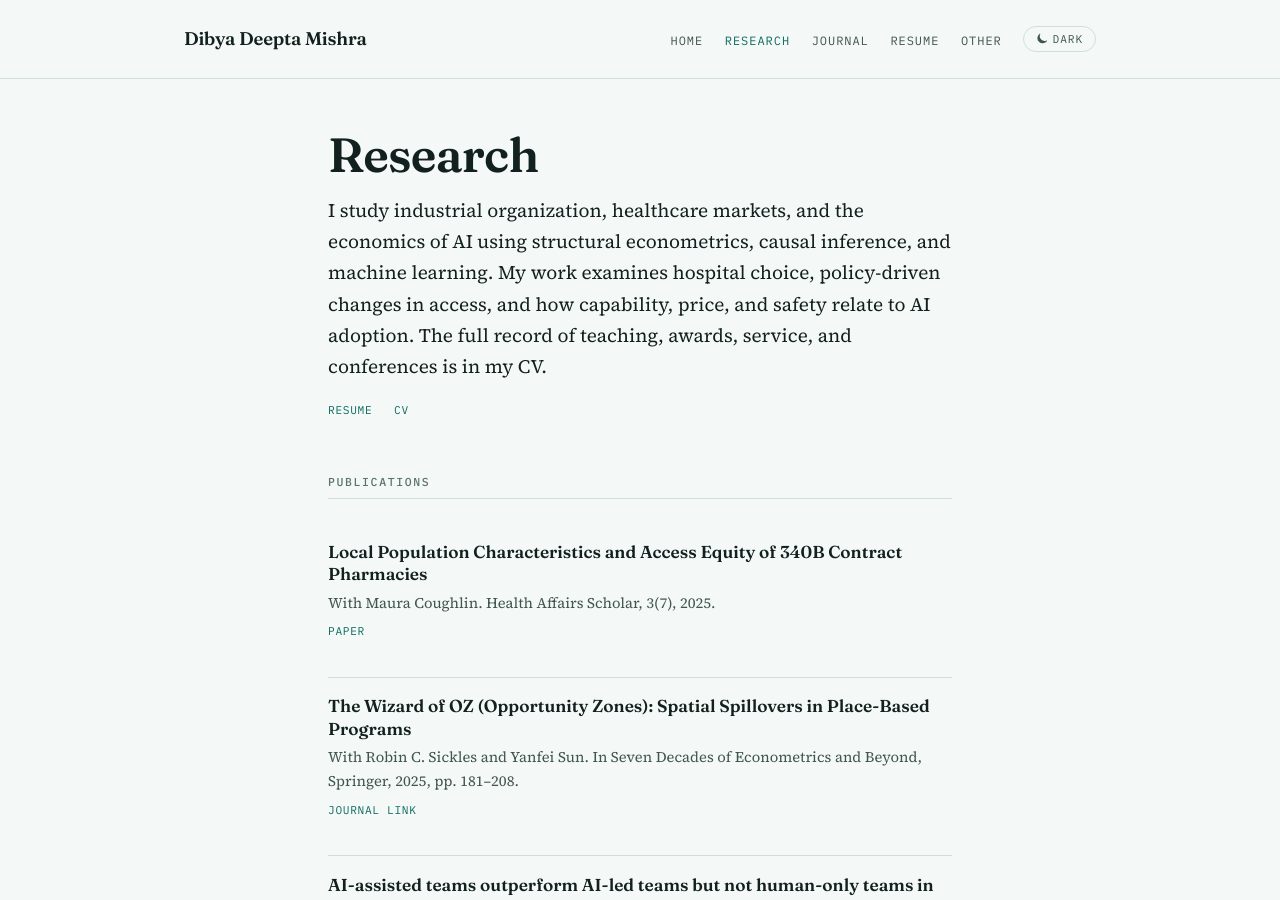
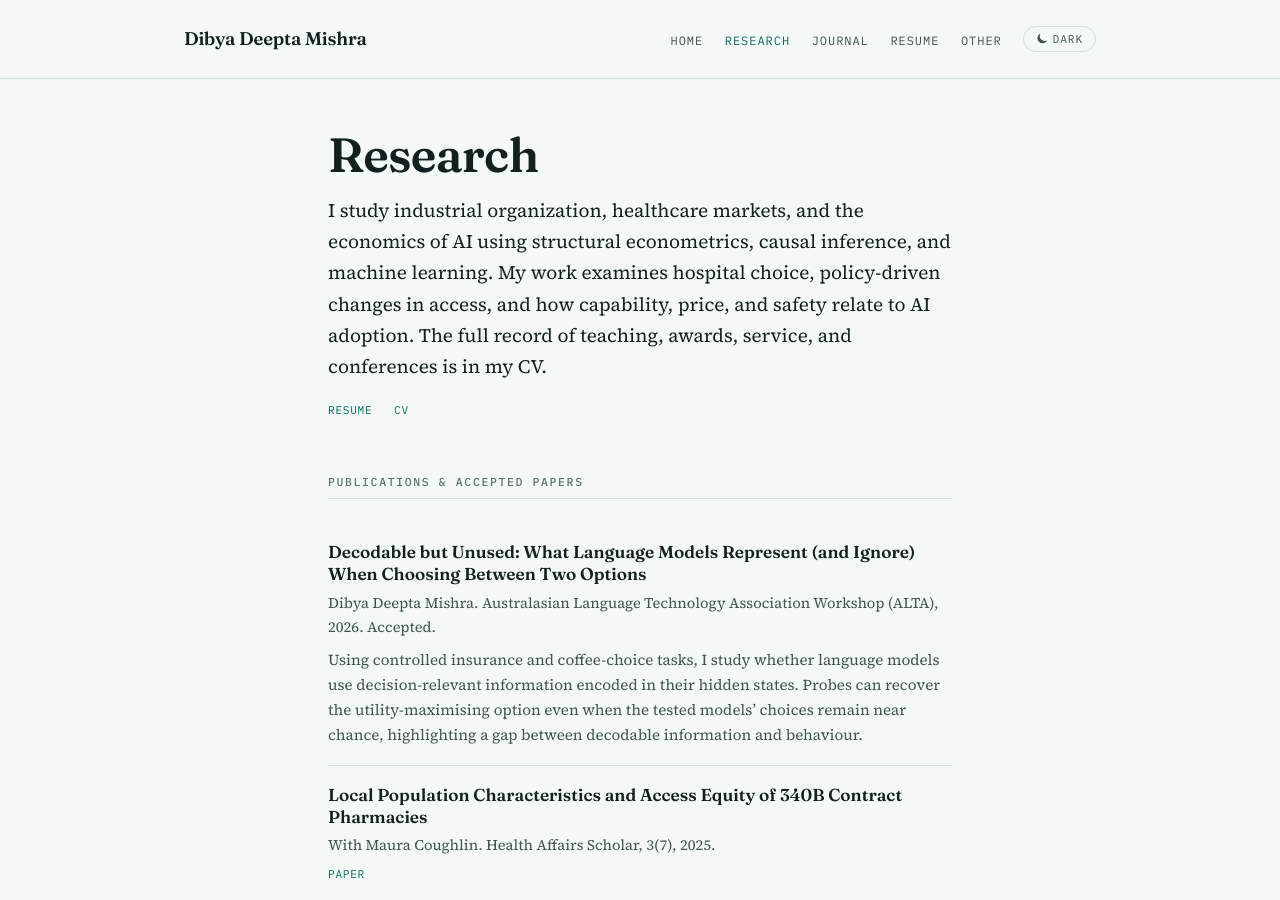
Before and after one commit to mishrad/mishrad.github.io, a Jekyll site: the page built from research.md, in a window 1280 px wide and 900 px high. Built offline with Jekyll 4.4.1, drawn with Linux system fonts in a browser that asks for light colours; some of the changed text lies outside the part shown.

Commit message:
updating website alta paper

```diff
--- a/index.html
+++ b/index.html
@@ -45,6 +45,12 @@ title: Home
     <h2>Recent updates</h2>
     <ul class="updates">
       <li>
+        <time datetime="2026-10">Oct 2026</time>
+        <span>My paper, &lsquo;<a href="{{ '/research/' | relative_url }}#utility-maximizing-choice">Decodable but Unused</a>,&rsquo;
+        has been accepted for archival publication at the Australasian
+        Language Technology Association Workshop (ALTA 2026).</span>
+      </li>
+      <li>
         <time datetime="2026">2026</time>
         <span>&ldquo;Beyond a Free Lunch&rdquo; received a revise and resubmit
         at the Journal of Economic Behavior &amp; Organization.
--- a/research.md
+++ b/research.md
@@ -21,7 +21,19 @@ The full record of teaching, awards, service, and conferences is in my CV.
 </p>
 
 <section class="section">
-<h2>Publications</h2>
+<h2>Publications &amp; accepted papers</h2>
+
+<div class="paper" id="utility-maximizing-choice">
+  <p class="paper-title">Decodable but Unused: What Language Models Represent (and Ignore) When Choosing Between Two Options</p>
+  <p class="paper-meta">Dibya Deepta Mishra. Australasian Language Technology Association Workshop (ALTA), 2026. Accepted.</p>
+  <p class="paper-abstract">
+    Using controlled insurance and coffee-choice tasks, I study whether
+    language models use decision-relevant information encoded in their
+    hidden states. Probes can recover the utility-maximising option even
+    when the tested models’ choices remain near chance, highlighting a gap
+    between decodable information and behaviour.
+  </p>
+</div>
 
 <div class="paper">
   <p class="paper-title">Local Population Characteristics and Access Equity of 340B Contract Pharmacies</p>
@@ -79,16 +91,6 @@ The full record of teaching, awards, service, and conferences is in my CV.
   <p class="paper-title">Spectrum Allocation to Public Operators: A Structural Analysis of Set-Asides versus Subsidies in Indian Telecom Auctions</p>
   <p class="paper-meta">With <a href="https://www.rajarshibhowal.com">Rajarshi Bhowal</a> and Nurdaulet Menglibayev. Under review, 2026.</p>
   <p class="paper-links"><a href="{{ '/assets/files/BMM.pdf' | relative_url }}">Draft</a></p>
-</div>
-
-<div class="paper" id="utility-maximizing-choice">
-  <p class="paper-title">Do Language Models Represent Utility-Maximizing Choice?</p>
-  <p class="paper-meta">Under review, 2026.</p>
-  <p class="paper-abstract">
-    Uses probes and activation-based tests to study decision-relevant
-    representations in language models and their relationship to observed
-    choices.
-  </p>
 </div>
 
 <div class="paper" id="ai-model-markets">
```
